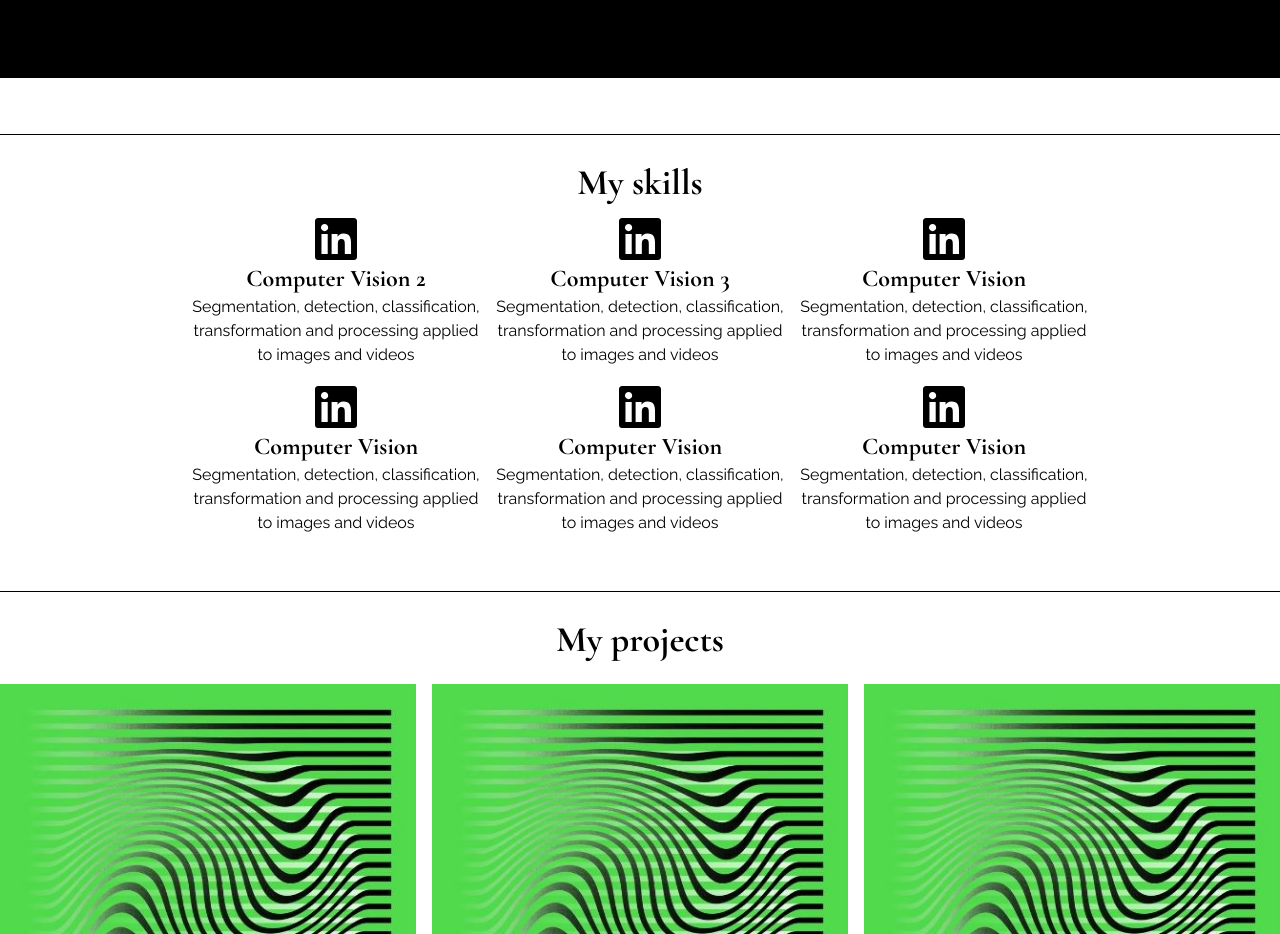
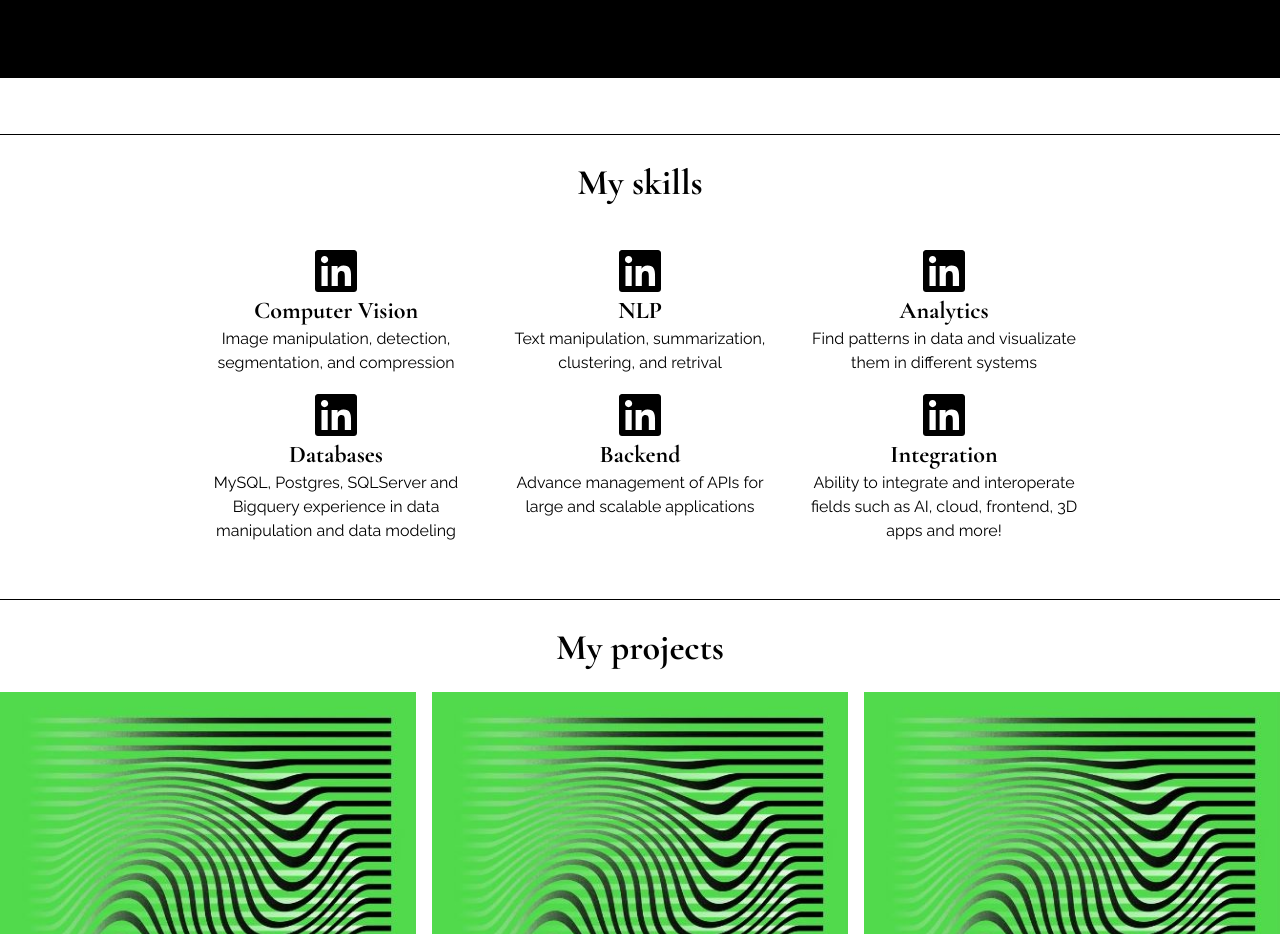
Before and after one commit to alejomaar/personal_webpage, a React (Vite) app: page / in a window 1280 px wide. Shown: the part 1580-2514 px from the top of the page. Built offline with nearby package versions, Linux system fonts and the light colour scheme.

Commit message:
feat(html): decoupling i18next labels and map the values

```diff
--- a/src/locales/en.json
+++ b/src/locales/en.json
@@ -8,6 +8,18 @@
     "landing_page.skills_4": "Software Engineering |",
     "landing_page.description_1": "I have two years of experience as both a machine learning engineer and software engineer. Throughout my journey, I've worked on a wide range of projects, including AI, databases, analytics, data science, backend development, cloud computing, 3D applications, and frontend development. I've also handled various integrations, demonstrating my adaptability and commitment to continuous growth.",
     "landing_page.description_2": "My standout strengths are in computer vision and natural language processing (NLP). These are the areas where I've concentrated my expertise and passion, and I've successfully applied these skills to tackle complex challenges while working remotely for different organizations. I am committed to ongoing learning and advancement in these cutting-edge fields.",
-    "landing_page.description_3": "When I work with an AI challenge, I approach it with curiosity and confidence, always eager to push the boundaries of what's achievable."
+    "landing_page.description_3": "When I work with an AI challenge, I approach it with curiosity and confidence, always eager to push the boundaries of what's achievable.",
+    "landing_page.skills_section_title_1": "Computer Vision",
+    "landing_page.skills_section_title_2": "NLP",
+    "landing_page.skills_section_title_3": "Analytics",
+    "landing_page.skills_section_title_4": "Databases",
+    "landing_page.skills_section_title_5": "Backend",
+    "landing_page.skills_section_title_6": "Integration",
+    "landing_page.skills_section_description_1": "Image manipulation, detection, segmentation, and compression",
+    "landing_page.skills_section_description_2": "Text manipulation, summarization, clustering, and retrival",
+    "landing_page.skills_section_description_3": "Find patterns in data and visualizate them in different systems",
+    "landing_page.skills_section_description_4": "MySQL, Postgres, SQLServer and Bigquery experience in data manipulation and data modeling",
+    "landing_page.skills_section_description_5": "Advance management of APIs for large and scalable applications",
+    "landing_page.skills_section_description_6": "Ability to integrate and interoperate fields such as AI, cloud, frontend, 3D apps and more! "
   }
 }
--- a/src/pages/LandingPage/LandingPage.jsx
+++ b/src/pages/LandingPage/LandingPage.jsx
@@ -1,38 +1,21 @@
-import React from "react";
-import profile_photo_img from "@assets/profile_photo.png";
-import { FontAwesomeIcon } from "@fortawesome/react-fontawesome";
-import { faGithub } from "@fortawesome/free-brands-svg-icons";
+import React, { useState } from "react";
 import { faLinkedin } from "@fortawesome/free-brands-svg-icons";
 import messages from "../../constant/messages";
 import Navbar from "./components/Navbar";
 import { useTranslation } from "react-i18next";
 import Headline from "./components/Headline";
 import AboutMe from "./components/AboutMe";
+import Skills from "./components/Skills/Skills";
 
 export default function LandingPage() {
-  const { t, i18n } = useTranslation();
+  const { t } = useTranslation();
 
   return (
     <div className="min-h-screen h-screen ">
       <Navbar></Navbar>
       <Headline></Headline>
       <AboutMe></AboutMe>
-
-      <div
-        className="max-w-7xl mx-auto flex justify-center items-center flex-col border-t border-black my-14"
-        id="my_skills"
-      >
-        <h2 className="font-bold text-4xl  mt-7 mb-3">My skills</h2>
-        <div className="max-w-4xl px-5 lg:px-0 mx-auto grid grid-cols-2 md:grid-cols-3 gap-4">
-          {messages["landing_page"]["skills"].map((info, id) => (
-            <div key={id} className="flex flex-col">
-              <FontAwesomeIcon icon={faLinkedin} size="3x" />
-              <h3 className="font-bold text-2xl text-center">{info.title}</h3>
-              <p className="text-center">{info.description}</p>
-            </div>
-          ))}
-        </div>
-      </div>
+      <Skills></Skills>
 
       <div
         className="max-w-7xl mx-auto flex justify-center items-center flex-col border-t border-black my-14"
--- a/src/pages/LandingPage/components/Headline/Headline.jsx
+++ b/src/pages/LandingPage/components/Headline/Headline.jsx
@@ -1,9 +1,9 @@
 import React from "react";
+import { FontAwesomeIcon } from "@fortawesome/react-fontawesome";
 import { faGithub } from "@fortawesome/free-brands-svg-icons";
 import { faLinkedin } from "@fortawesome/free-brands-svg-icons";
 import profile_photo_img from "@assets/profile_photo.png";
 import { useTranslation } from "react-i18next";
-import { FontAwesomeIcon } from "@fortawesome/react-fontawesome";
 
 export default function Headline() {
   const { t } = useTranslation();
--- /dev/null
+++ b/src/pages/LandingPage/components/Skills/Skills.jsx
@@ -0,0 +1,25 @@
+import React from "react";
+import data from "./assets/data";
+import { FontAwesomeIcon } from "@fortawesome/react-fontawesome";
+import { useTranslation } from "react-i18next";
+
+export default function Skills() {
+  const { t } = useTranslation();
+  return (
+    <div
+      className="max-w-7xl mx-auto flex justify-center items-center flex-col border-t border-black my-14"
+      id="my_skills"
+    >
+      <h2 className="font-bold text-4xl  mt-7 mb-3">My skills</h2>
+      <div className="max-w-4xl px-5 lg:px-0 mx-auto grid grid-cols-2 md:grid-cols-3 gap-4 mt-8">
+        {data.map((info, id) => (
+          <div key={id} className="flex flex-col">
+            <FontAwesomeIcon icon={info.icon} size="3x" />
+            <h3 className="font-bold text-2xl text-center">{t(info.title)}</h3>
+            <p className="text-center">{t(info.description)}</p>
+          </div>
+        ))}
+      </div>
+    </div>
+  );
+}
--- /dev/null
+++ b/src/pages/LandingPage/components/Skills/assets/data.jsx
@@ -0,0 +1,36 @@
+import { faLinkedin } from "@fortawesome/free-brands-svg-icons";
+
+const data = [
+  {
+    title: "landing_page.skills_section_title_1",
+    description: "landing_page.skills_section_description_1",
+    icon: faLinkedin,
+  },
+  {
+    title: "landing_page.skills_section_title_2",
+    description: "landing_page.skills_section_description_2",
+    icon: faLinkedin,
+  },
+  {
+    title: "landing_page.skills_section_title_3",
+    description: "landing_page.skills_section_description_3",
+    icon: faLinkedin,
+  },
+  {
+    title: "landing_page.skills_section_title_4",
+    description: "landing_page.skills_section_description_4",
+    icon: faLinkedin,
+  },
+  {
+    title: "landing_page.skills_section_title_5",
+    description: "landing_page.skills_section_description_5",
+    icon: faLinkedin,
+  },
+  {
+    title: "landing_page.skills_section_title_6",
+    description: "landing_page.skills_section_description_6",
+    icon: faLinkedin,
+  },
+];
+
+export default data;
--- /dev/null
+++ b/src/pages/LandingPage/components/Skills/index.jsx
@@ -0,0 +1,3 @@
+import AboutMe from "./AboutMe";
+
+export default AboutMe;
```
